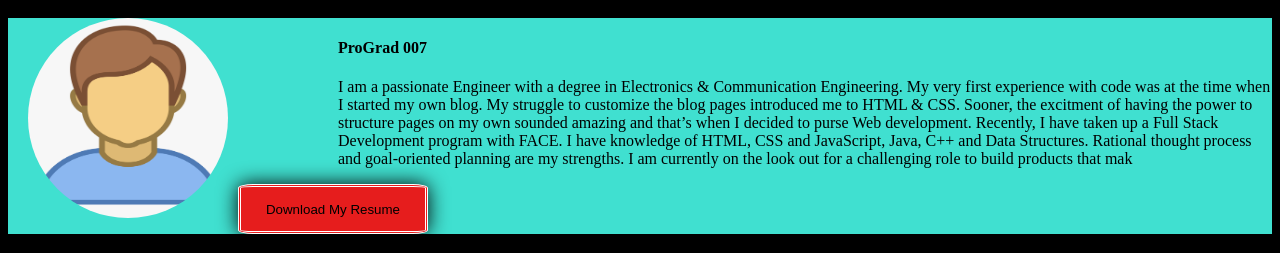
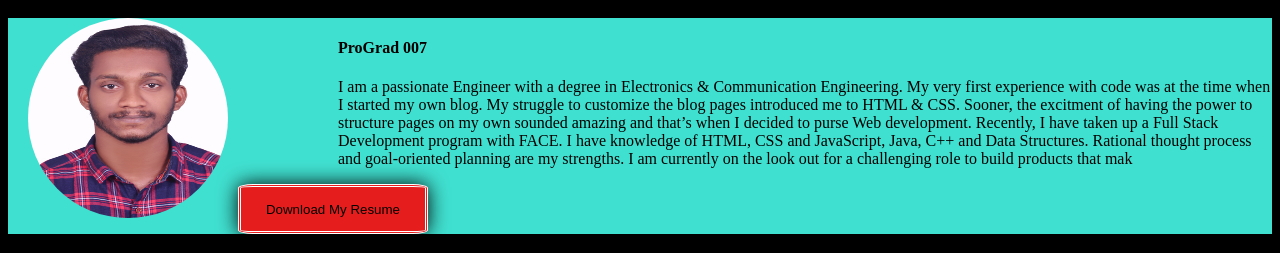
Before and after one commit to Jobison-TV/JobisonPGK320.github.io, a plain HTML site: page index.html in a window 1280 px wide. Shown: the part 262-515 px from the top of the page. Drawn offline with Linux system fonts and the light colour scheme.

Commit message:
Update index.html

```diff
--- a/index.html
+++ b/index.html
@@ -36,7 +36,7 @@
 
 <div class="sub" id="sub" style="background-color:turquoise;">
     <div id="bio">
-        <div><img src="image/53-533248_cartoon-person-without-face-person-cartoon-hd-png.png" style="margin-left: 20px; width: 200px; height: 200px; border-radius: 50%;"></div>
+        <div><img src="image/53-533248_cartoon-person-without-face-person-cartoon-hd-png.jpg" style="margin-left: 20px; width: 200px; height: 200px; border-radius: 50%;"></div>
        <di> <h4 style="margin-left: 100px;">ProGrad 007</h4>
         <p style="margin-left: 100px;">I am a passionate Engineer with a degree in Electronics & Communication Engineering. My very first experience with code was at the time when I started my own blog. My struggle to customize the blog pages introduced me to HTML & CSS. Sooner, the excitment of having the power to structure pages on my own sounded amazing and that’s when I decided to purse Web development.
              Recently, I have taken up a Full Stack Development program with FACE. I have knowledge of HTML, CSS and JavaScript, Java, C++ and Data Structures. Rational thought process and goal-oriented planning are my strengths. I am currently on the look out for a challenging role to build products that mak</p>
```
